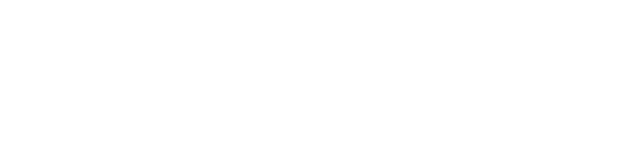
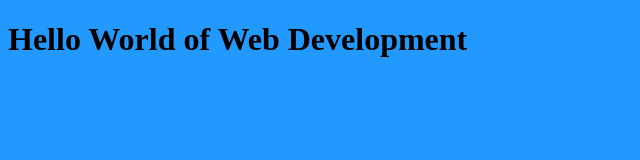
Before and after one commit to NicoleWidmayer/webdevhelloworld, a plain HTML site: page index.html in a window 1280 px wide. Shown: the whole page, without its empty margins (0-640 px from the left). Drawn offline with Linux system fonts and the light colour scheme.

Commit message:
css style sheet

```diff
--- a/index.html
+++ b/index.html
@@ -4,8 +4,9 @@
     <meta charset="UTF-8">
     <meta name="viewport" content="width=device-width, initial-scale=1.0">
     <title>Document</title>
+    <link rel="stylesheet" href="style.css"/>
 </head>
 <body>
-
+    <h1> Hello World of Web Development</h1>
 </body>
 </html>
--- /dev/null
+++ b/style.css
@@ -0,0 +1,3 @@
+body {
+    background-color: #2299FF;
+}
```
